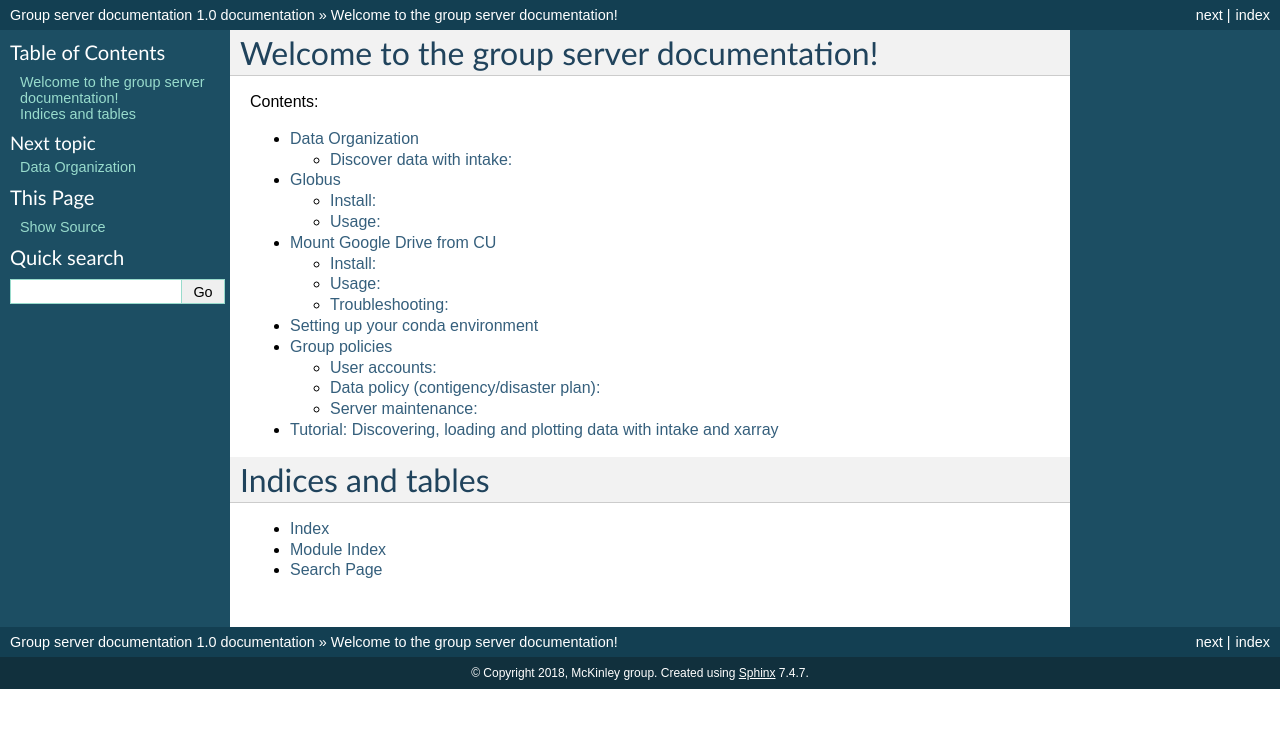
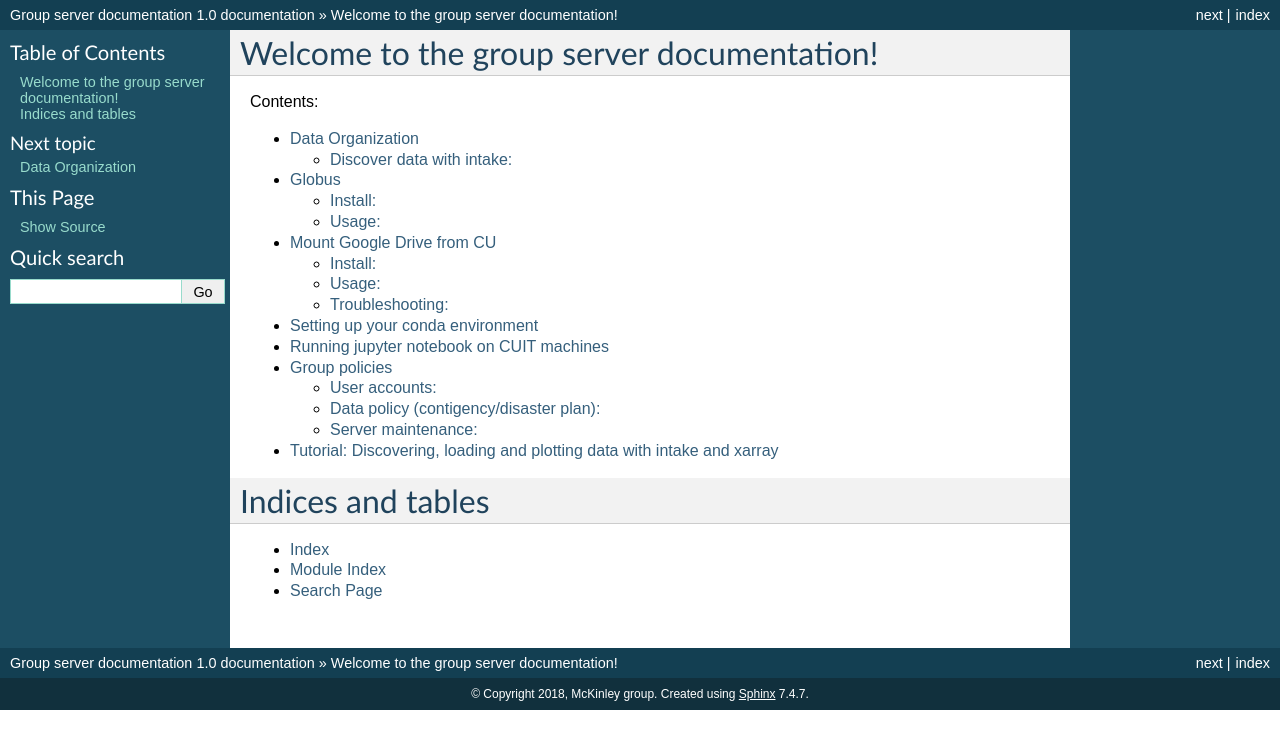
Before and after one commit to raphaeldussin/server_howto, a Sphinx documentation site: the page built from docs/index.rst, in a window 1280 px wide. Shown: the top 749 px of the page. Built offline with Sphinx 7.4.7, drawn with Linux system fonts in a browser that asks for light colours.

Commit message:
Update index.rst

```diff
--- a/docs/index.rst
+++ b/docs/index.rst
@@ -16,6 +16,7 @@ Contents:
    globus.rst
    google_drive.rst
    conda_env.rst
+   notebook_cuit.rst
    group_policies.rst
    Tuto_using_intake
 
```
